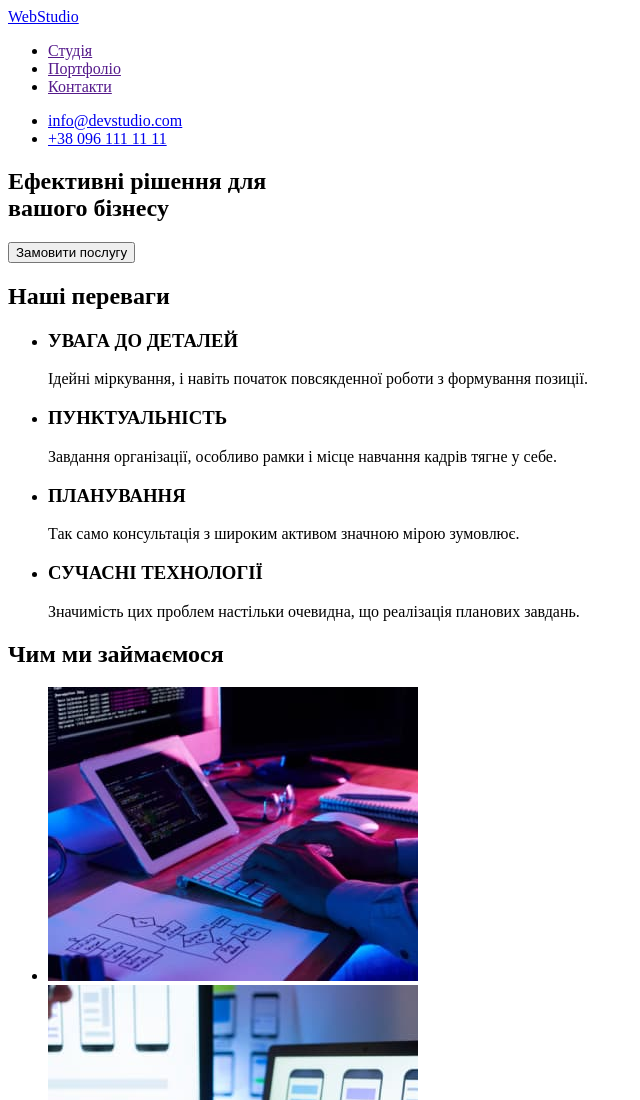
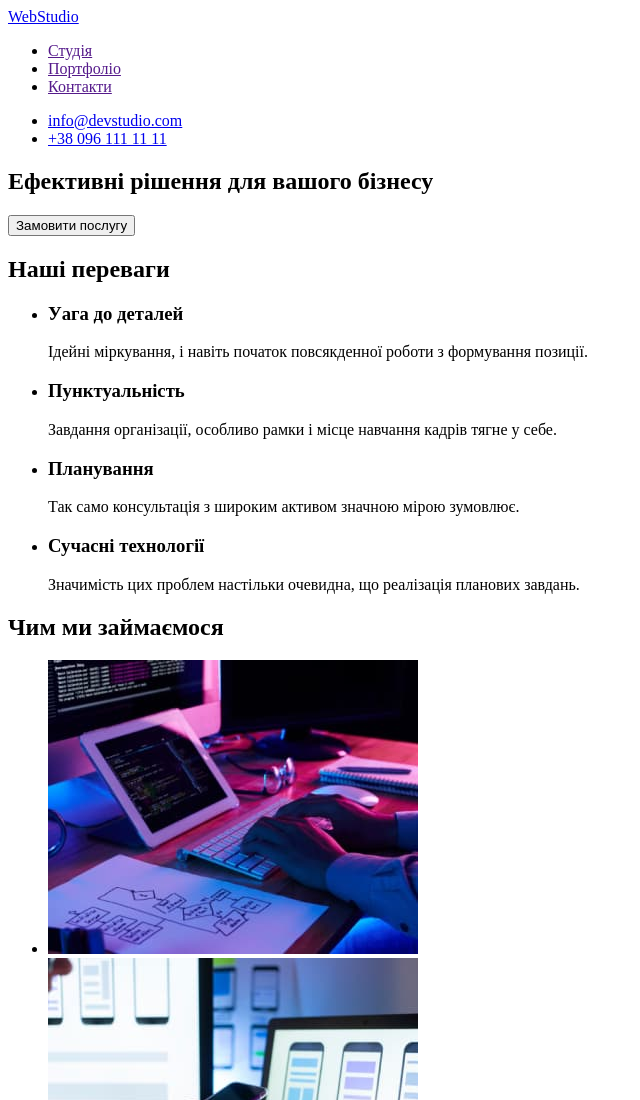
Before and after one commit to Olga-Zag/goit-markup-hw-01, a plain HTML site: page index.html in a window 1280 px wide. Shown: the top 1100 px of the page, without its empty margins (0-640 px from the left). Drawn offline with Linux system fonts and the light colour scheme.

Commit message:
head of text optimisation

```diff
--- a/index.html
+++ b/index.html
@@ -23,7 +23,7 @@
     </header>
     <main>
       <section>
-        <h1>Ефективні рішення для <br />вашого бізнесу</h1>
+        <h1>Ефективні рішення для вашого бізнесу</h1>
         <button type="button">Замовити послугу</button>
       </section>
       <!-- Наші переваги -->
@@ -31,27 +31,27 @@
         <h2>Наші переваги</h2>
         <ul>
           <li>
-            <h3>УВАГА ДО ДЕТАЛЕЙ</h3>
+            <h3>Уага до деталей</h3>
             <p>
               Ідейні міркування, і навіть початок повсякденної роботи з
               формування позиції.
             </p>
           </li>
           <li>
-            <h3>ПУНКТУАЛЬНІСТЬ</h3>
+            <h3>Пунктуальність</h3>
             <p>
               Завдання організації, особливо рамки і місце навчання кадрів тягне
               у себе.
             </p>
           </li>
           <li>
-            <h3>ПЛАНУВАННЯ</h3>
+            <h3>Планування</h3>
             <p>
               Так само консультація з широким активом значною мірою зумовлює.
             </p>
           </li>
           <li>
-            <h3>СУЧАСНІ ТЕХНОЛОГІЇ</h3>
+            <h3>Сучасні технології</h3>
             <p>
               Значимість цих проблем настільки очевидна, що реалізація планових
               завдань.
```
